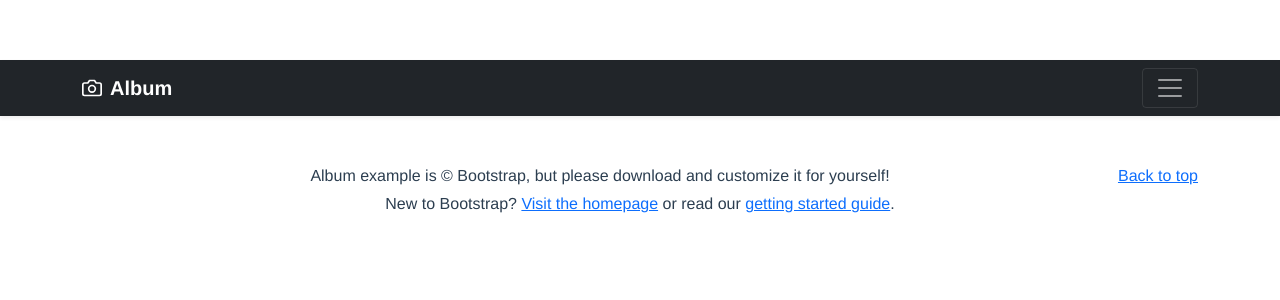
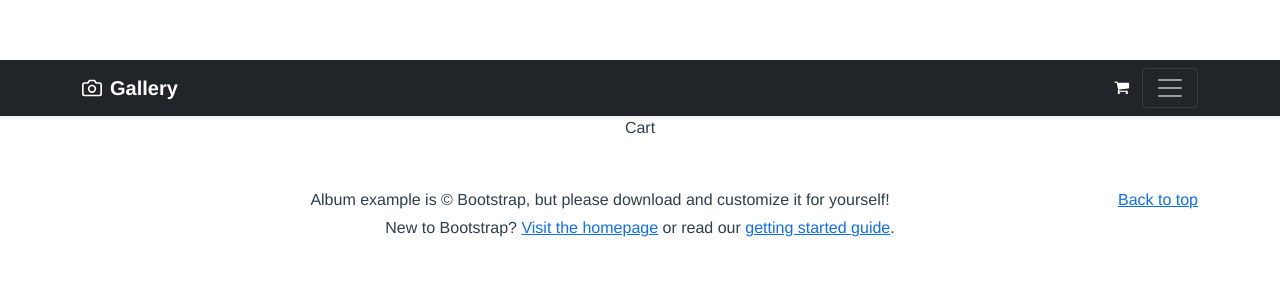
Before and after one commit to yjh-1008/VUEPractice, a Vue app in the folder vue_Shopping_mall/: page /cart in a window 1280 px wide. Shown: the top 300 px of the page. Built offline with nearby package versions, Linux system fonts and the light colour scheme; no server answers.

Commit message:
add Cart

```diff
--- a/vue_Shopping_mall/public/index.html
+++ b/vue_Shopping_mall/public/index.html
@@ -4,6 +4,7 @@
     <meta charset="utf-8">
     <meta http-equiv="X-UA-Compatible" content="IE=edge">
     <meta name="viewport" content="width=device-width,initial-scale=1.0">
+    <link rel="stylesheet" href="https://cdnjs.cloudflare.com/ajax/libs/font-awesome/4.7.0/css/font-awesome.min.css" integrity="sha512-SfTiTlX6kk+qitfevl/7LibUOeJWlt9rbyDn92a1DqWOw9vWG2MFoays0sgObmWazO5BQPiFucnnEAjpAB+/Sw==" crossorigin="anonymous" referrerpolicy="no-referrer" />
     <link rel="icon" href="<%= BASE_URL %>favicon.ico">
     <title><%= htmlWebpackPlugin.options.title %></title>
   </head>
--- a/vue_Shopping_mall/src/components/Card.vue
+++ b/vue_Shopping_mall/src/components/Card.vue
@@ -14,24 +14,35 @@
                 </p>
 
                 <div class="d-flex justify-content-between align-items-center">
-                  <button class="btn btn-primary">구입하기</button>
+                  <button class="btn btn-primary" @click="addToCart(item.id)">
+                       <i class="fa fa-shopping-cart" aria-hidden="true"></i>
+
+                  </button>
                   <span class="price text-body-secondary">{{lib.getNumerFormatted(item.price)}}원</span>
 
                   <span class="real text-danger text-body-secondary">{{lib.getNumerFormatted(item.price -(item.price*item.discount/100))}}원</span>
                 </div>
               </div>
+
             </div>
 </template>
 
 <script>
   import lib from '@/scripts/lib';
+import axios from 'axios';
     export default {
         name: 'Card',
         props:{
             item:Object,
         },
         setup(){
-          return {lib}
+          const addToCart = (itemId) => {
+            axios.post(`/api/cart/items/${itemId}`)
+            .then(res => {
+              console.log('success:',res);
+            })
+          }
+          return {lib, addToCart}
         },
         mounted() {
           console.log(this.$props.item)
--- a/vue_Shopping_mall/src/components/Header.vue
+++ b/vue_Shopping_mall/src/components/Header.vue
@@ -29,7 +29,7 @@
     </div>
     <div class="navbar navbar-dark bg-dark shadow-sm">
       <div class="container">
-        <a href="#" class="navbar-brand d-flex align-items-center">
+        <router-link to ="/" class="navbar-brand d-flex align-items-center">
           <svg
             xmlns="http://www.w3.org/2000/svg"
             width="20"
@@ -48,8 +48,11 @@
             />
             <circle cx="12" cy="13" r="4" />
           </svg>
-          <strong>Album</strong>
-        </a>
+          <strong>Gallery </strong>
+        </router-link>
+        <router-link to ="/cart" class="cart btn">
+          <i class="fa fa-shopping-cart" aria-hidden="true"></i>
+        </router-link>
         <button
           class="navbar-toggler"
           type="button"
@@ -83,4 +86,9 @@
 };
 </script>
 
-<style></style>
+<style scoped>
+header .navbar .cart{
+  margin-left: auto;
+  color: white;
+}
+</style>
--- /dev/null
+++ b/vue_Shopping_mall/src/pages/Cart.vue
@@ -0,0 +1,18 @@
+<template>
+    <div>Cart</div>
+
+</template>
+
+<script>
+// import axios from 'axios'
+// import {reactive} from 'vue'
+export default {
+  name: "Cart",
+  setup() {
+
+  }
+};
+</script>
+
+<style>
+</style>
--- a/vue_Shopping_mall/src/scripts/router.js
+++ b/vue_Shopping_mall/src/scripts/router.js
@@ -1,10 +1,11 @@
 import {createRouter, createWebHistory} from 'vue-router'
 import Home from '@/pages/Home'
 import Login from '@/pages/Login'
-
+import Cart from '@/pages/Cart'
 const routes = [
     {path:'/', component: Home},
-    {path:'/login', component: Login}
+    {path:'/login', component: Login},
+    {path:'/cart', component: Cart},
 ]
 
 const router = createRouter({
```
